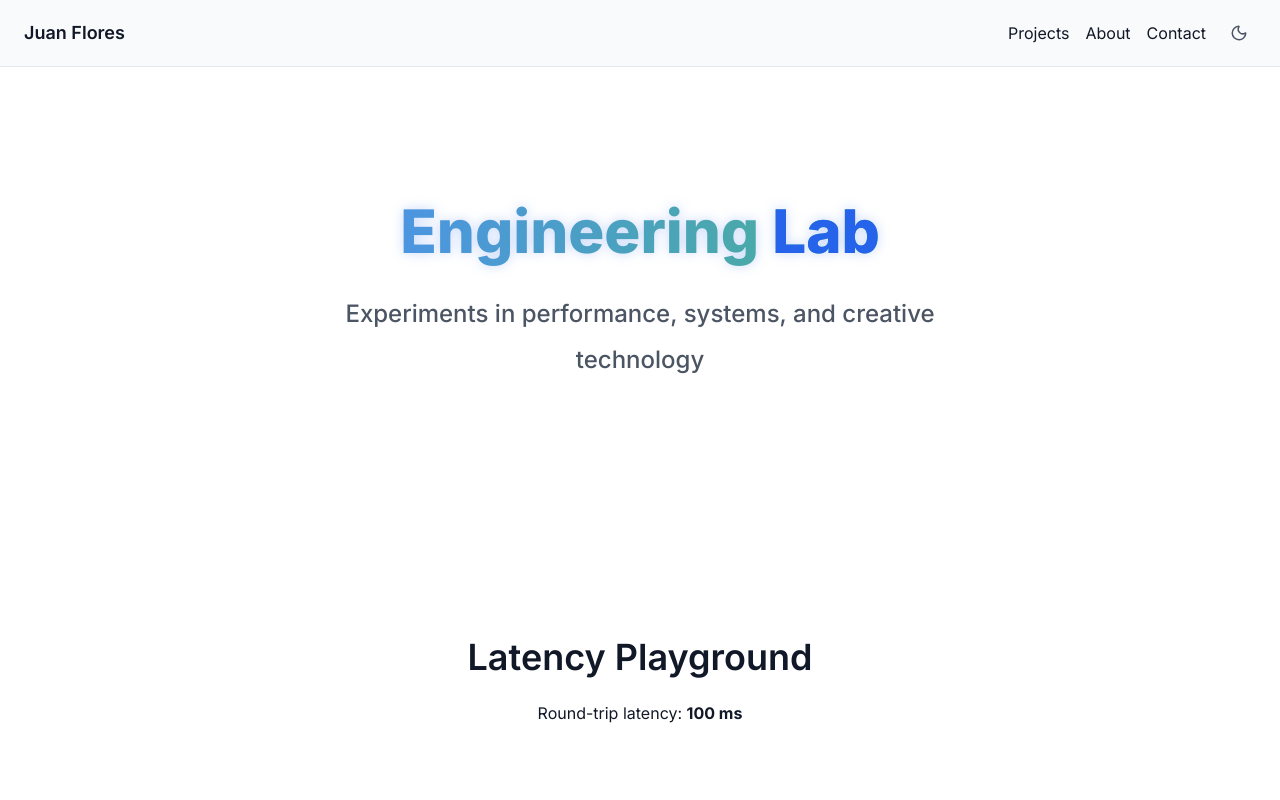
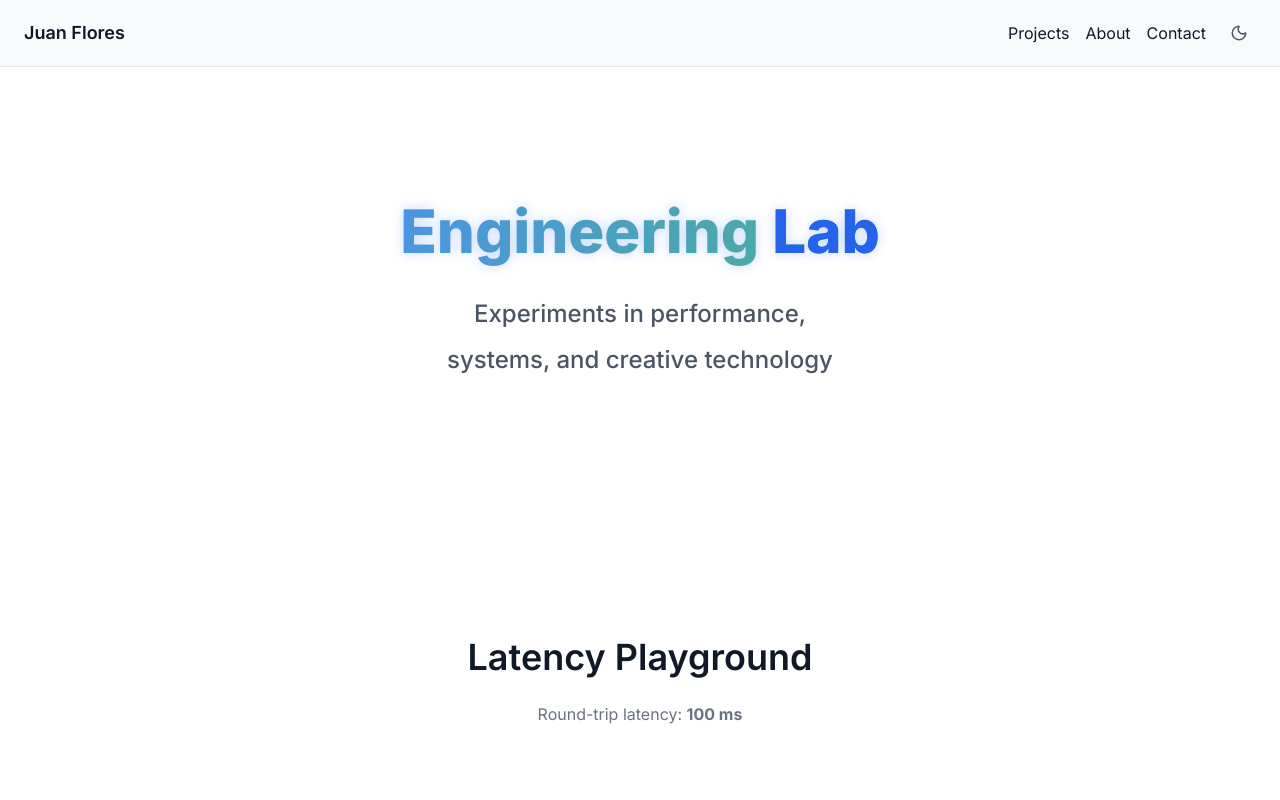
Before and after one commit to jcode82/engineering-lab, a Next.js app: page / in a window 1280 px wide. Shown: the top 800 px of the page. Built offline with nearby package versions, Linux system fonts and the light colour scheme.

Commit message:
style: tune the H1-H6 hierarchy and scult a typographic scale

```diff
--- a/src/app/globals.css
+++ b/src/app/globals.css
@@ -2,7 +2,9 @@
 @tailwind components;
 @tailwind utilities;
 
-/* Light mode defaults */
+/* ---------------------------------------
+   LIGHT MODE
+--------------------------------------- */
 :root {
   --background: #f9fafb;
   --foreground: #111827;
@@ -11,7 +13,9 @@
   --border: #e5e7eb;
 }
 
-/* Dark mode overrides */
+/* ---------------------------------------
+   DARK MODE
+--------------------------------------- */
 html.dark {
   --background: #0b0c10;
   --foreground: #f9fafb;
@@ -27,6 +31,9 @@ html.dark {
   }
 }
 
+/* ---------------------------------------
+   GLOBAL BODY STYLES
+--------------------------------------- */
 body {
   background-color: var(--background);
   color: var(--foreground);
@@ -34,9 +41,34 @@ body {
   font-family: Inter, system-ui, sans-serif;
 }
 
-/* Utility example */
+/* ---------------------------------------
+   UTILITIES
+--------------------------------------- */
 @layer utilities {
   .text-balance {
     text-wrap: balance;
   }
 }
+
+/* ---------------------------------------
+   TYPOGRAPHY
+--------------------------------------- */
+h1, h2, h3, h4, h5, h6 {
+  font-family: var(--font-sans, Inter, system-ui, sans-serif);
+  text-wrap: balance;
+  color: var(--foreground);
+}
+
+/* Body text */
+p {
+  font-size: 1rem;
+  line-height: 1.7;
+  color: var(--muted);
+  margin-bottom: 1rem;
+}
+
+@media (min-width: 768px) {
+  p {
+    margin-bottom: 1.25rem;
+  }
+}
--- a/tailwind.config.ts
+++ b/tailwind.config.ts
@@ -45,6 +45,7 @@ const config: Config = {
         mono: ["Roboto Mono", "monospace"],
       },
       fontSize: {
+        // Base scale — keep your existing Tailwind-inspired setup
         'xs':  ['0.75rem', { lineHeight: '1rem' }],
         'sm':  ['0.875rem', { lineHeight: '1.25rem' }],
         'base':['1rem', { lineHeight: '1.6' }],
@@ -56,6 +57,14 @@ const config: Config = {
         '5xl': ['3rem', { lineHeight: '1.2' }],
         '6xl': ['3.75rem', { lineHeight: '1.2' }],
         '7xl': ['4.5rem', { lineHeight: '1.15' }],
+
+        // Semantic editorial scale
+        'h1': ['clamp(2.5rem, 6vw, 3.75rem)', { lineHeight: '1.15', fontWeight: '800' }],
+        'h2': ['clamp(2rem, 4vw, 3rem)', { lineHeight: '1.2', fontWeight: '700' }],
+        'h3': ['clamp(1.5rem, 3vw, 2.25rem)', { lineHeight: '1.3', fontWeight: '700' }],
+        'h4': ['1.25rem', { lineHeight: '1.4', fontWeight: '600' }],
+        'h5': ['1.125rem', { lineHeight: '1.5', fontWeight: '600' }],
+        'h6': ['1rem', { lineHeight: '1.6', fontWeight: '500', letterSpacing: '0.02em' }],
       },
       fontWeight: {
         thin: "100",
```
